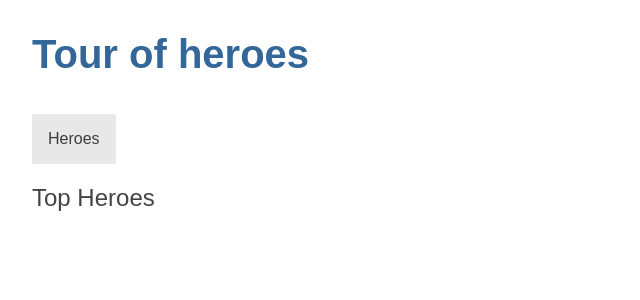
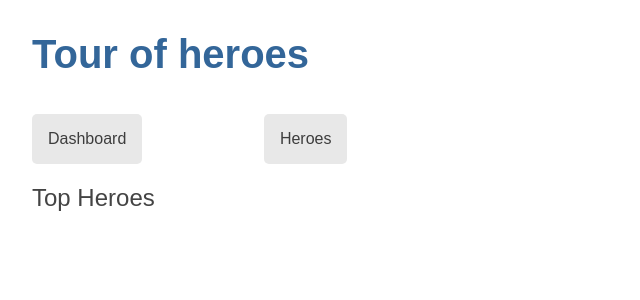
Before and after one commit to Franrobel/Tour-of-heroes, an Angular app: page /dashboard in a window 1280 px wide. Shown: the top 300 px of the page, without its empty margins (0-640 px from the left). Built offline with nearby package versions, Linux system fonts and the light colour scheme.

Commit message:
explain @Input

```diff
--- a/src/app/app.component.css
+++ b/src/app/app.component.css
@@ -5,7 +5,8 @@ nav a {
     display: inline-block;
     background-color: #e8e8e8;
     color: #3d3d3d;
-    border-radius: 2px;
+    border-radius: 5px;
+    margin-right: 10%;
   }
 
   nav a:hover {
--- a/src/app/app.component.html
+++ b/src/app/app.component.html
@@ -1,5 +1,6 @@
 <h1>{{title}}</h1>
 <nav>
+    <a routerLink="/dashboard">Dashboard</a>
     <a routerLink="/heroes">Heroes</a>
 </nav>
 <router-outlet></router-outlet>
--- a/src/app/hero-detail/hero-detail.component.ts
+++ b/src/app/hero-detail/hero-detail.component.ts
@@ -6,7 +6,7 @@ import { Hero } from '../hero';
   styleUrls: ['./hero-detail.component.css']
 })
 export class HeroDetailComponent implements OnInit {
-@Input() hero?: Hero;
+@Input() hero?: Hero; //uso el @Input para recibir información a través del componenete padre (hero-component)
 
   constructor() { }
 
--- a/src/app/hero.ts
+++ b/src/app/hero.ts
@@ -2,3 +2,5 @@ export interface Hero {
     id: number;
     name: string;
   }
+
+  // interface define como sera una clase, los posibles metodos no se pueden implementar al contrario de en la clase
--- a/src/app/heroes/heroes.component.ts
+++ b/src/app/heroes/heroes.component.ts
@@ -28,7 +28,7 @@ this.getHeroes()
   onSelect(hero: Hero): void {
     console.log('this.selectedHero before', this.selectedHero)
     this.selectedHero = hero;
-    this.messageService.add(`HeroesComponent: Selected hero id=${hero.id}`)
+    this.messageService.add(`${hero.name}: Selected hero id=${hero.id}`)
     console.log('this.selectedHero after', this.selectedHero)
   }
   getHeroes(): void {
--- a/src/app/messages/messages.component.html
+++ b/src/app/messages/messages.component.html
@@ -6,5 +6,5 @@
     (click)="messageService.clear()"
            >
            Clear messages</button>
-<div *ngIf="let message of messageService.message">{{message}}</div>
+<div *ngFor="let message of messageService.messages">{{message}}</div>
 </div>
```
